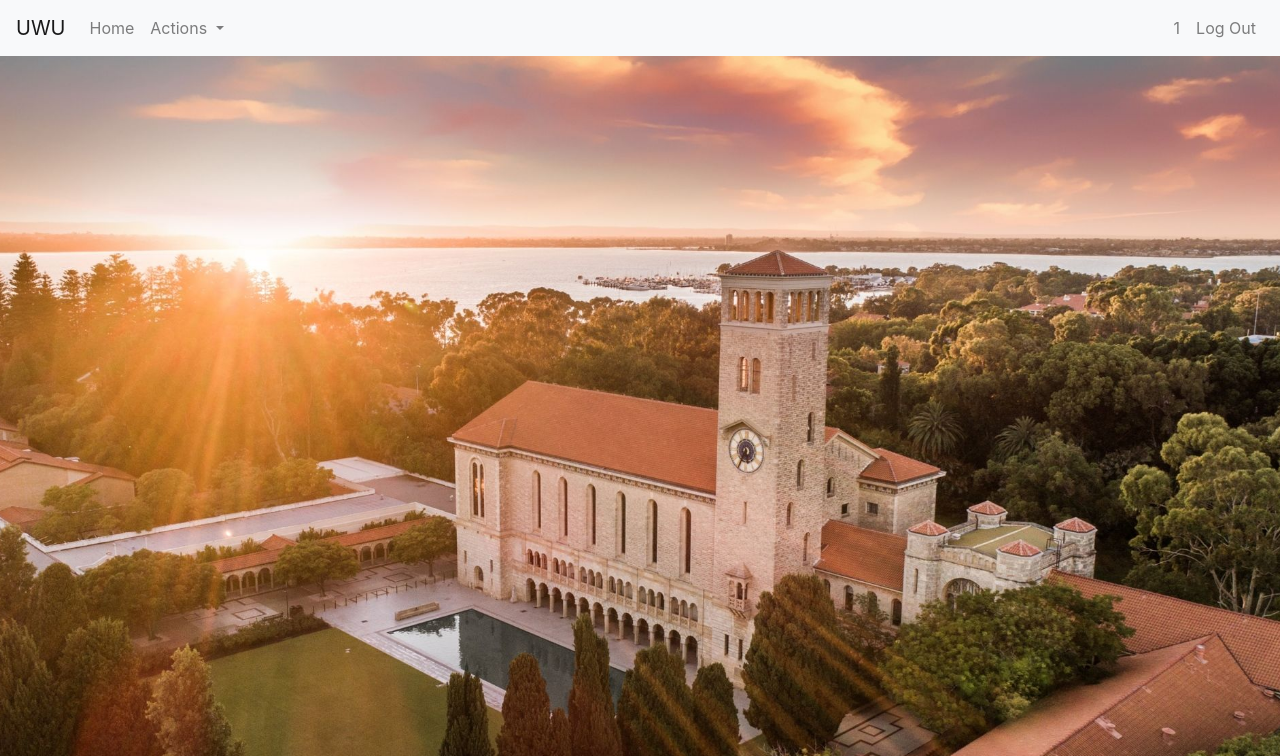
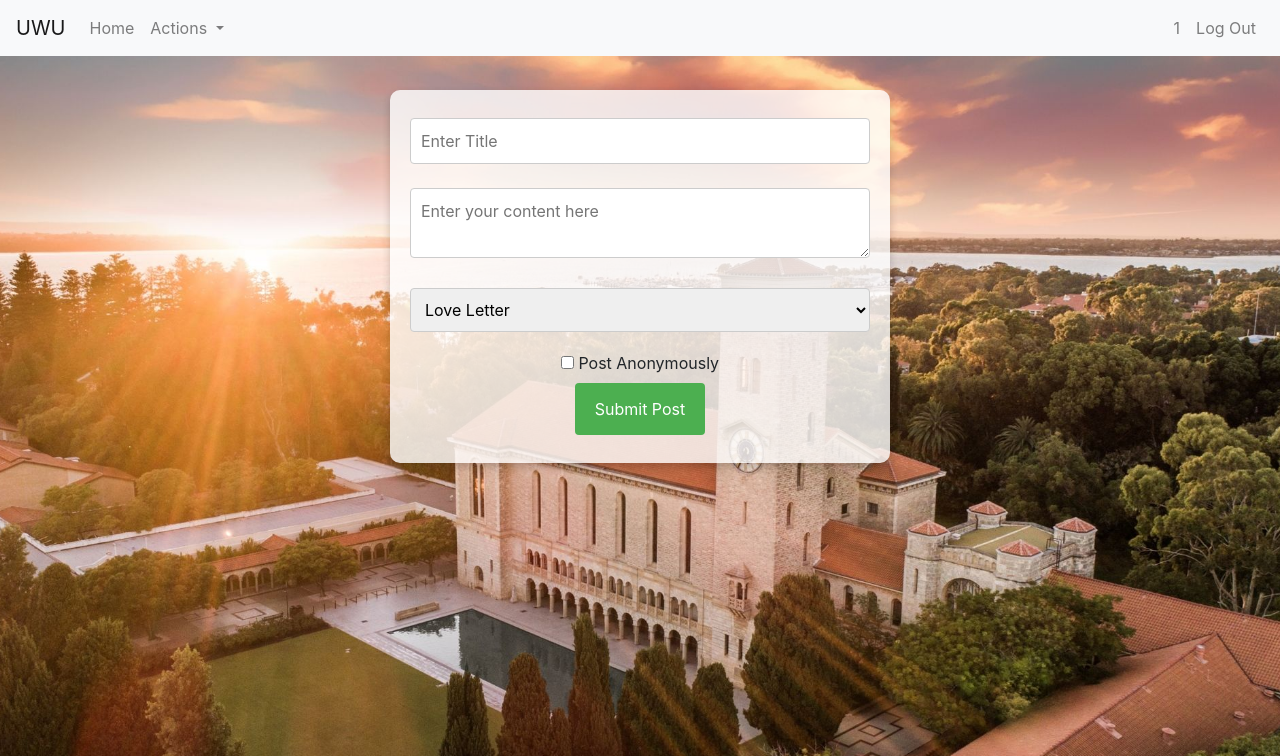
Before and after one commit to 0x3F-Lab/love-letters, a Flask app: page /post in a window 1280 px wide. Shown: the top 756 px of the page. Run offline with Flask 3, Linux system fonts and the light colour scheme; a user stored in the database is signed in; some libraries are stand-ins or nearby versions.

Commit message:
add functionality

```diff
--- a/src/app.py
+++ b/src/app.py
@@ -49,6 +49,42 @@ class Reply(db.Model):
     user_id = db.Column(db.Integer, db.ForeignKey("user.user_id"), nullable=False)
     content = db.Column(db.Text, nullable=False)
     created_at = db.Column(db.DateTime, server_default=db.func.now())
+
+@app.route("/create_post", methods=["POST"])
+def create_post():
+    if request.method == "POST":
+        user_id = session.get("user_id")
+        if not user_id:
+            flash("You need to login to post.", "danger")
+            return redirect(url_for("home"))
+
+        title = request.form.get("title")
+        content = request.form.get("content")
+        post_type = request.form.get("post_type")
+        is_anonymous = "is_anonymous" in request.form
+
+        new_post = Post(
+            user_id=user_id,
+            title=title,
+            content=content,
+            post_type=post_type,
+            is_anonymous=is_anonymous
+        )
+
+        db.session.add(new_post)
+        try:
+            db.session.commit()
+            flash("Post created successfully!", "success")
+        except Exception as e:
+            db.session.rollback()
+            flash(str(e), "danger")
+
+        posts = Post.query.all()
+        for post in posts:
+            # some debugging stuff
+            print(f"ID: {post.post_id}, Title: {post.title}, Content: {post.content}, Type: {post.post_type}, Poster: {post.user_id}, Anonymous: {post.is_anonymous}, Time: {post.created_at}")
+
+        return redirect(url_for("browse"))
 
 
 def init_db():
@@ -139,6 +175,10 @@ def browse():
 
 @app.route("/post")
 def post():
+    if 'user_id' not in session:
+        # redirect to home if not logged in
+        flash("You need to be logged in to access this page.", "warning")
+        return redirect(url_for("home"))
     return render_template("post.html")
 
 
--- a/src/static/css/style.css
+++ b/src/static/css/style.css
@@ -113,3 +113,56 @@ body {
     font-size: 0.7em;
   }
 }
+
+/* Form Container */
+.form-container {
+  background-color: rgba(255, 255, 255, 0.8); /* Semi-transparent white background */
+  padding: 20px;
+  border-radius: 10px;
+  box-shadow: 0 4px 8px rgba(0, 0, 0, 0.2);
+  width: 90%; /* Responsive width */
+  max-width: 500px; /* Maximum width */
+  margin: 20px; /* Margin to separate from other content */
+}
+
+/* Form Elements */
+input[type="text"], textarea, select {
+  width: 100%; /* Full width of the form container */
+  padding: 10px;
+  margin-top: 8px;
+  margin-bottom: 16px;
+  display: inline-block;
+  border: 1px solid #ccc;
+  border-radius: 4px;
+  box-sizing: border-box; /* Include padding and border in the width */
+}
+
+input[type="checkbox"] {
+  margin-top: 8px;
+}
+
+/* Submit Button */
+input[type="submit"] {
+  background-color: #4CAF50; /* Green background */
+  color: white;
+  padding: 14px 20px;
+  margin: 8px 0;
+  border: none;
+  border-radius: 4px;
+  cursor: pointer;
+}
+
+input[type="submit"]:hover {
+  background-color: #45a049;
+}
+
+/* Hover Effects for Interactivity */
+input[type="text"]:hover, textarea:hover, select:hover {
+  border-color: #888; /* Darken the border color on hover */
+}
+
+/* Focus Effects for Accessibility */
+input[type="text"]:focus, textarea:focus, select:focus {
+  outline: none;
+  border-color: #555;
+}
--- a/src/templates/post.html
+++ b/src/templates/post.html
@@ -1,2 +1,18 @@
 {% extends "base.html" %} {% block title %}Post Letters{% endblock %} {% block
-content %} {% endblock %}
+content %}
+<div class="centered-content">
+  <div class="form-container">
+    <form method="POST" action="{{ url_for('create_post') }}">
+      <input type="text" name="title" placeholder="Enter Title" required>
+      <textarea name="content" placeholder="Enter your content here" required></textarea>
+      <select name="post_type">
+        <option value="general">Love Letter</option>
+        <option value="question">Friend Request</option>
+        <option value="question">General Broadcast</option>
+      </select>
+      <input type="checkbox" name="is_anonymous"> Post Anonymously<br>
+      <input type="submit" value="Submit Post">
+    </form>
+  </div>
+</div>
+{% endblock %}
```
Also changed, not shown: src/instance/connect_hearts.db.
